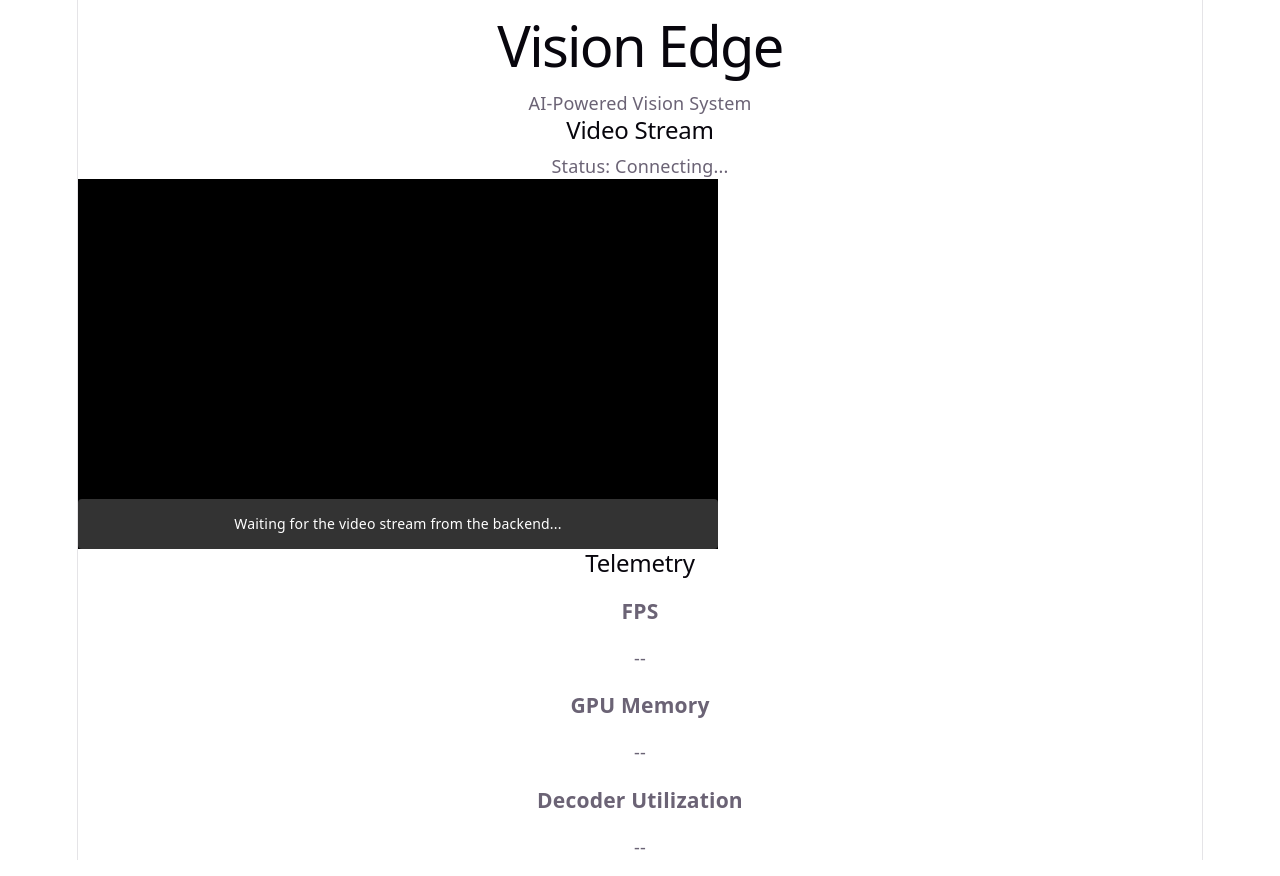
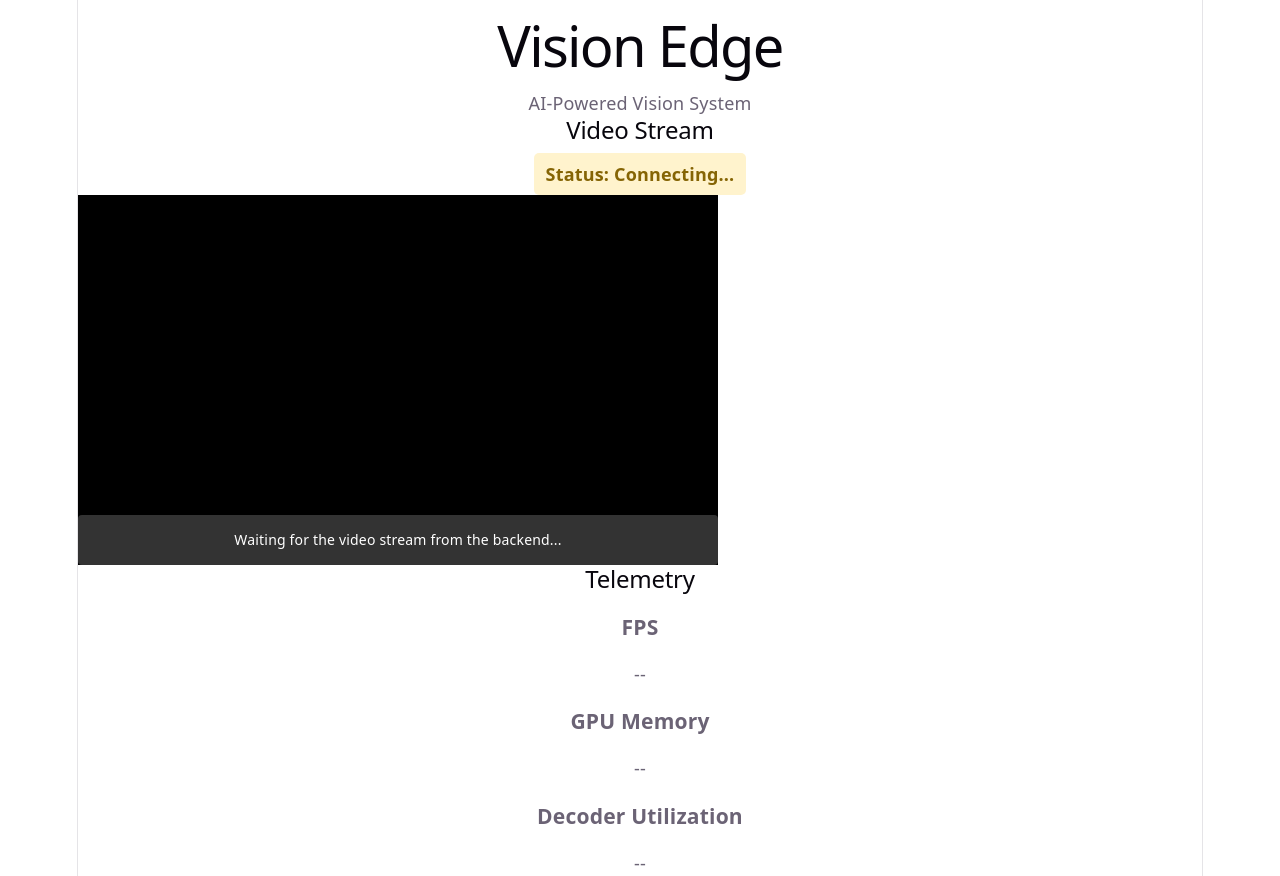
Before and after one commit to createwithajay/VisionEdge, a React app in the folder frontend/: page / in a window 1280 px wide. Built offline with nearby package versions, Linux system fonts and the light colour scheme; the HTML template or start-up script is replaced by a standard one.

Commit message:
improve connection status visibility

```diff
--- a/frontend/src/App.jsx
+++ b/frontend/src/App.jsx
@@ -69,7 +69,22 @@ function App() {
       <main>
         <section>
           <h2>Video Stream</h2>
-          <p>Status: {connectionStatus}</p>
+
+<p
+  style={{
+    padding: '8px 12px',
+    borderRadius: '5px',
+    backgroundColor:
+      connectionStatus === 'Connected' ? '#d4edda' : '#fff3cd',
+    color:
+      connectionStatus === 'Connected' ? '#155724' : '#856404',
+    display: 'inline-block',
+    fontWeight: 'bold',
+  }}
+>
+  Status: {connectionStatus}
+</p>
+
 
           <div
             style={{
```
